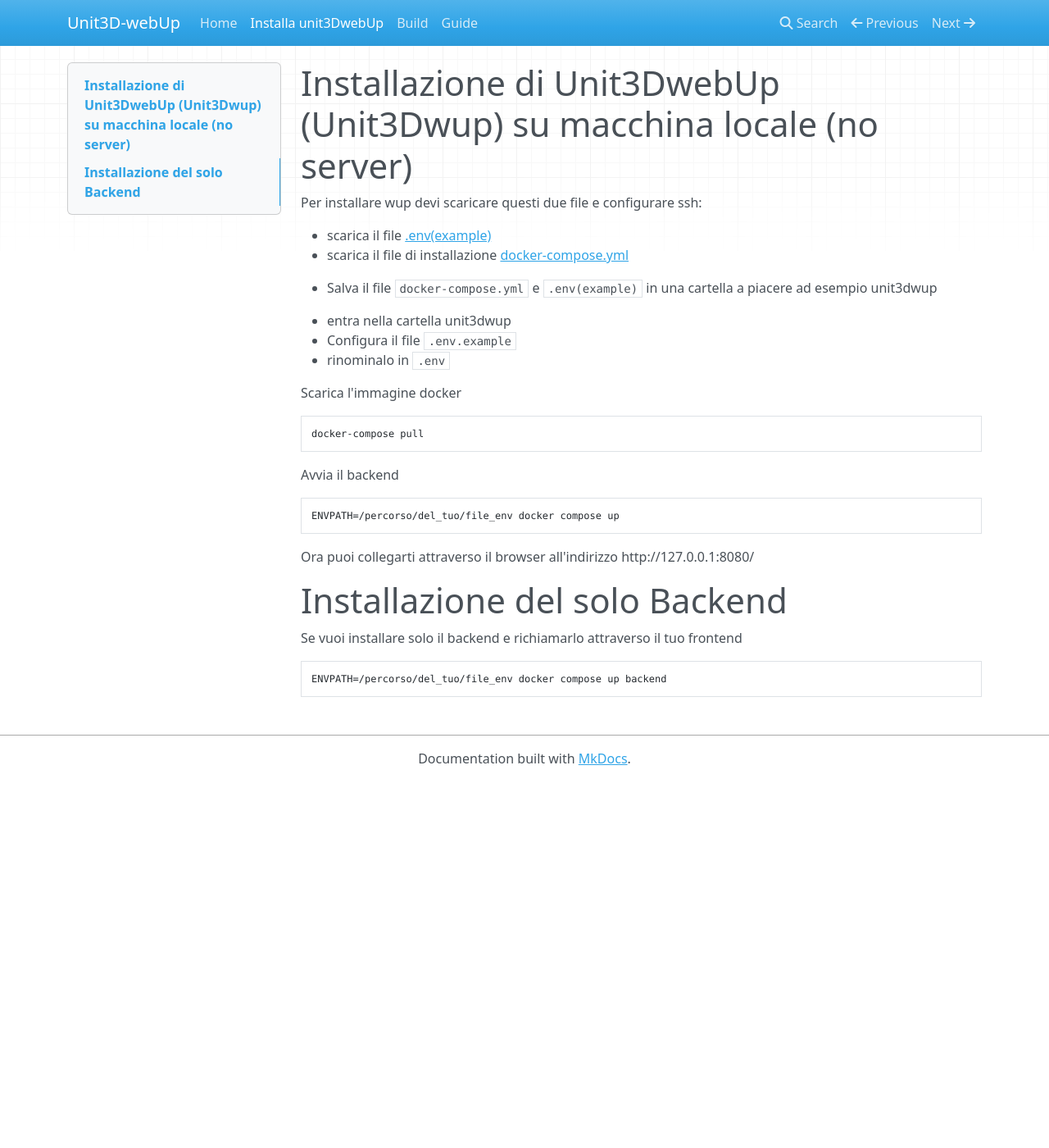
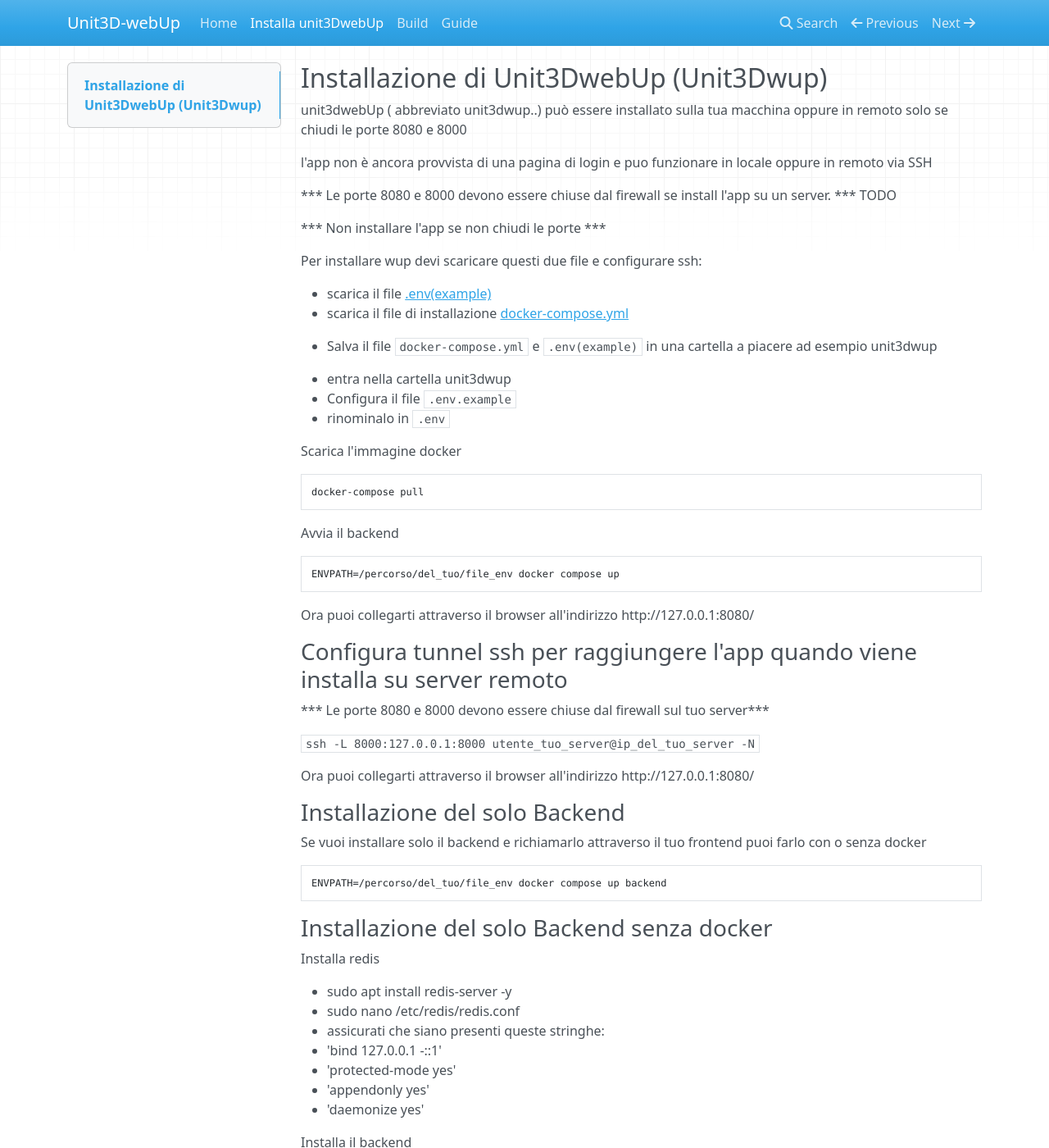
Before and after one commit to 31December99/Unit3DWebUp, an MkDocs documentation site: the page built from unit3dwup/docs/docs/install.md, in a window 1280 px wide and 1400 px high. Shown: the whole window at 82% size. Built offline with MkDocs 1.6.1, drawn with Linux system fonts in a browser that asks for light colours; nearby versions of some CDN libraries; some of the changed text lies outside the part shown.

Commit message:
update 'Installazione di Unit3DwebUp'

````diff
--- a/unit3dwup/docs/docs/install.md
+++ b/unit3dwup/docs/docs/install.md
@@ -1,5 +1,14 @@
 
-# Installazione di Unit3DwebUp (Unit3Dwup) su macchina locale (no server)
+## Installazione di Unit3DwebUp (Unit3Dwup)
+
+unit3dwebUp ( abbreviato unit3dwup..) può essere installato sulla tua macchina oppure in remoto solo se chiudi
+le porte 8080 e 8000
+
+l'app non è ancora provvista di una pagina di login e puo funzionare in locale oppure in remoto via SSH
+
+*** Le porte 8080 e 8000 devono essere chiuse dal firewall se install l'app su un server. *** TODO
+
+*** Non installare l'app se non chiudi le porte ***
 
 Per installare wup devi scaricare questi due file e configurare ssh:
 
@@ -25,10 +34,48 @@
 Ora puoi collegarti attraverso il browser all'indirizzo http://127.0.0.1:8080/
 
 
-# Installazione del solo Backend
+### Configura tunnel ssh per raggiungere l'app quando viene installa su server remoto
 
-Se vuoi installare solo il backend e richiamarlo attraverso il tuo frontend
+*** Le porte 8080 e 8000 devono essere chiuse dal firewall sul tuo server***
+
+
+```ssh -L 8000:127.0.0.1:8000 utente_tuo_server@ip_del_tuo_server -N```
+
+Ora puoi collegarti attraverso il browser all'indirizzo http://127.0.0.1:8080/
+
+
+### Installazione del solo Backend
+
+Se vuoi installare solo il backend e richiamarlo attraverso il tuo frontend puoi farlo con o senza docker
 
 ```bash
 ENVPATH=/percorso/del_tuo/file_env docker compose up backend
 ```
+
+### Installazione del solo Backend senza docker
+
+Installa redis
+
+* sudo apt install redis-server -y
+* sudo nano /etc/redis/redis.conf
+* assicurati che siano presenti queste stringhe:
+  * 'bind 127.0.0.1 -::1'
+  * 'protected-mode yes'
+  * 'appendonly yes'
+  * 'daemonize yes'
+
+Installa il backend
+
+```bash
+pip install Unit3DwebUp
+```
+
+Set il percorso del tuo file .env (senza il file .env)
+
+export ENVPATH=/home/parzival
+
+RUN
+
+```bash
+uvicorn unit3dwup.start:app
+```
````
Also changed, not shown: unit3dwup/docs/docs/index.md (+1 -1 lines).
